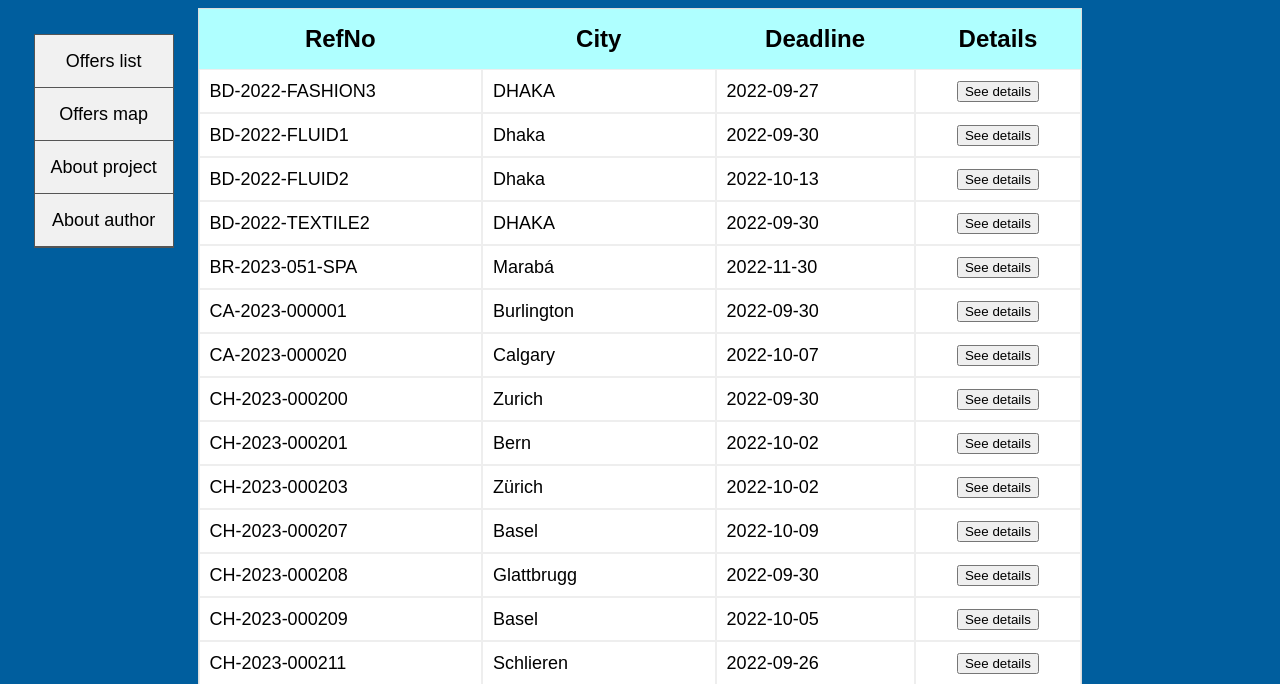
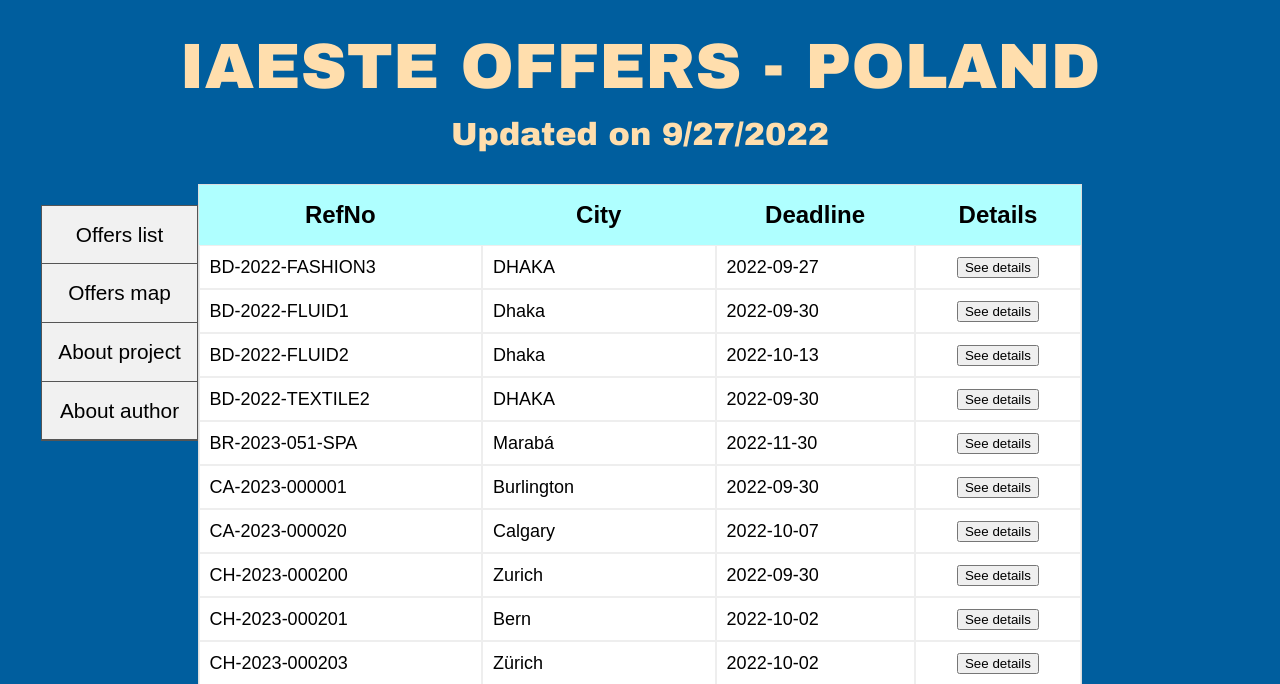
Before and after one commit to Danzigerrr/IAESTE-Table-Web-App-Django, a Django app: page /playground/hello/ in a window 1280 px wide. Shown: the top 684 px of the page. Run offline with Django 4.2, Linux system fonts and the light colour scheme; data comes from the database, SQL or seed files in the repository; both versions use the stored data as it was after the commit.

Commit message:
styles of offers list adjusted

```diff
--- a/static/JavaScript/sortingColumns.js
+++ b/static/JavaScript/sortingColumns.js
@@ -52,3 +52,13 @@ function sortTable(n) {
         }
       }
     }
+
+
+
+function updateDate() {
+    date = new Date();
+    year = date.getFullYear();
+    month = date.getMonth() + 1;
+    day = date.getDate();
+    document.getElementById("current_date").innerHTML = "Updated on " + month + "/" + day + "/" + year;
+}
--- a/static/css/style.css
+++ b/static/css/style.css
@@ -84,9 +84,9 @@ li a:hover {
 
     ul {
         list-style-type: none;
-        margin-left: 2%;
-        margin-right: 2%;
-        margin-top: 2%;
+        margin-left: 1.6em;
+        margin-right: 1.6em;
+        margin-top: 1em;
         padding: 0;
         width: auto;
         background-color: #f1f1f1;
@@ -94,9 +94,9 @@ li a:hover {
         position: fixed; /* Make it stick, even on scroll */
         overflow: auto; /* Enable scrolling if the sidenav has too much content */
         border: 1px solid #555;
-        font-size: large;
+        font-size: 1.3em;
         font-family: Arial, serif;
-        line-height: 2;
+        line-height: 2em;
 }
 
 
@@ -104,3 +104,20 @@ li {
   text-align: center;
   border-bottom: 1px solid #555;
 }
+
+.pageTitleClass{
+    text-align: center;
+    color: navajowhite;
+    font-weight: bold;
+    font-family: "Arial Black", serif;
+}
+#pageTitle{
+    font-size: 4em;
+    margin-top: 0.5em;
+}
+
+#current_date{
+    font-size: 2em;
+    margin-bottom: 1em;
+    margin-top: .5em;
+}
--- a/templates/playground_view_1.html
+++ b/templates/playground_view_1.html
@@ -4,14 +4,20 @@
 <head>
     <!-- <link rel="stylesheet" href="styles.css"> -->
     <meta charset="UTF-8">
-    <title>Peopleeeeee</title>
+    <title>IAESTE Offers - Poland</title>
     <link rel="stylesheet" type="text/css" href="{% static 'css/style.css' %}"/>
     <script src="{% static 'JavaScript/sortingColumns.js' %}"></script>
 
 </head>
 
 
-<body class="tableWithOffers" >
+<body class="tableWithOffers" onload="updateDate()">
+
+
+    <div class="pageTitleClass">
+        <div id="pageTitle">IAESTE OFFERS - POLAND</div>
+        <p id="current_date"> </p>
+    </div>
 
     <!-- Menu vertical on the left side -->
     <ul>
@@ -20,6 +26,7 @@
         <li><a href="about.asp">About project</a></li>
         <li><a href="contact.asp">About author</a></li>
     </ul>
+
 
     <!-- Offers list -->
     <div id="TableOffers">
```
Also changed, not shown: map.html (+11 -11 lines), db.sqlite3.
